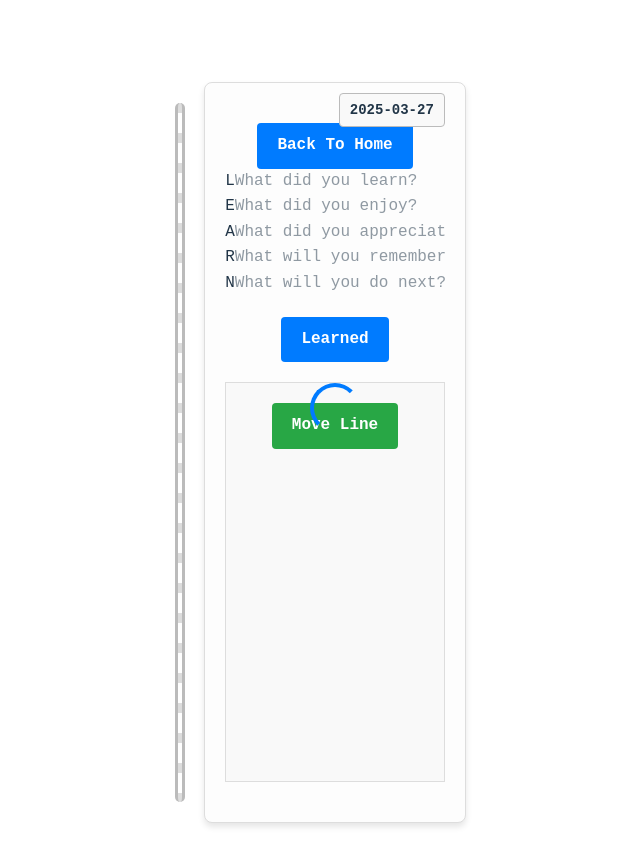
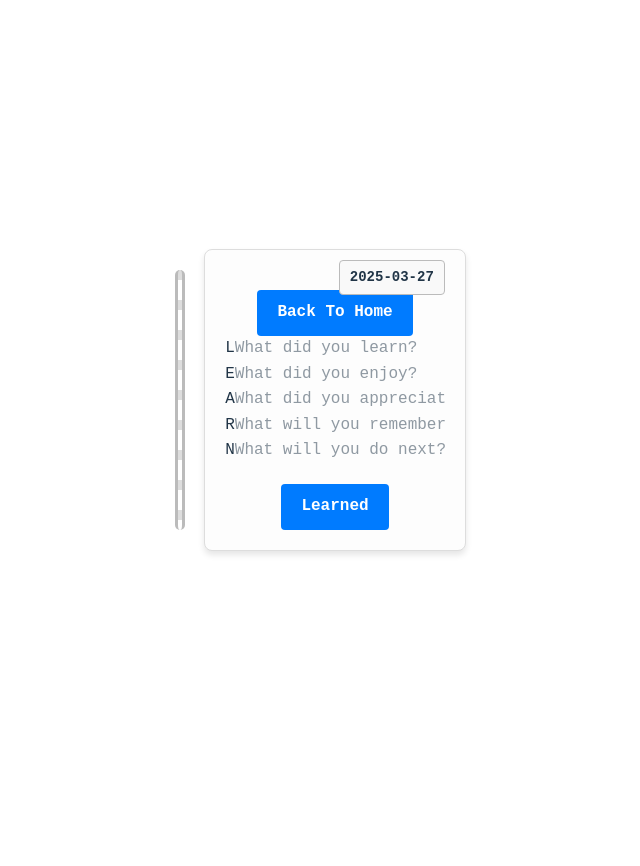
Before and after one commit to hjblloop/Brainmax, a React (Vite) app in the folder BrainMax/: page /LEARN in a window 1280 px wide. Shown: the top 866 px of the page, without its empty margins (305-945 px from the left). After the commit the page ends 800 px from the top, so only its background shows below. Built offline with nearby package versions, Linux system fonts and the light colour scheme.

Commit message:
added postgresql integration. removed spiral animation

```diff
--- a/BrainMax/src/Gong.css
+++ b/BrainMax/src/Gong.css
@@ -0,0 +1,44 @@
+@import "tailwindcss";
+
+#root {
+  max-width: 1280px;
+  margin: 0 auto;
+  padding: 2rem;
+  text-align: center;
+}
+
+.logo {
+  height: 6em;
+  padding: 1.5em;
+  will-change: filter;
+  transition: filter 300ms;
+}
+.logo:hover {
+  filter: drop-shadow(0 0 2em #646cffaa);
+}
+.logo.react:hover {
+  filter: drop-shadow(0 0 2em #61dafbaa);
+}
+
+@keyframes logo-spin {
+  from {
+    transform: rotate(0deg);
+  }
+  to {
+    transform: rotate(360deg);
+  }
+}
+
+@media (prefers-reduced-motion: no-preference) {
+  a:nth-of-type(2) .logo {
+    animation: logo-spin infinite 20s linear;
+  }
+}
+
+.card {
+  padding: 2em;
+}
+
+.read-the-docs {
+  color: #888;
+}
--- a/BrainMax/src/LEARN.css
+++ b/BrainMax/src/LEARN.css
@@ -100,75 +100,3 @@
 button:hover {
     background: #0056b3;
 }
-
-/* Container for the moving line */
-.moving-line-container {
-    position: relative;
-    width: 100%;
-    height: 400px; /* Adjust the height as needed */
-    background: #f9f9f9;
-    border: 1px solid #ddd;
-    overflow: hidden; /* Ensure the line doesn't go outside the container */
-    margin: 20px auto;
-    display: flex;
-    justify-content: center;
-    align-items: flex-start;
-}
-
-/* The line */
-.line {
-    position: absolute;
-    top: 0;
-    width: 50px;
-    height: 50px;
-    border: 4px solid transparent;
-    border-top: 4px solid #007bff;
-    border-left: 4px solid #007bff;
-    border-radius: 50%;
-    transform-origin: center;
-}
-
-/* Animation class */
-.animate-line {
-    animation: move-down 3s ease-in-out forwards;
-}
-
-/* Keyframes for moving the line down */
-@keyframes move-down {
-    0% {
-        transform: translateY(0) rotate(0deg);
-        box-shadow: 0 0 10px 2px rgba(0, 123, 255, 0.5),
-            0 0 20px 4px rgba(0, 123, 255, 0.3),
-            0 0 30px 6px rgba(0, 123, 255, 0.1);
-    }
-    50% {
-        transform: translateY(200px) rotate(180deg);
-        box-shadow: 0 0 10px 2px rgba(0, 123, 255, 0.5),
-            0 0 20px 4px rgba(0, 123, 255, 0.3),
-            0 0 40px 8px rgba(0, 123, 255, 0.1);
-    }
-    100% {
-        transform: translateY(400px) rotate(360deg);
-        box-shadow: 0 0 10px 2px rgba(0, 123, 255, 0.5),
-            0 0 30px 6px rgba(0, 123, 255, 0.2),
-            0 0 50px 10px rgba(0, 123, 255, 0.1);
-    }
-}
-
-/* Button to trigger the animation */
-.move-line-button {
-    margin-top: 20px;
-    padding: 10px 20px;
-    font-size: 16px;
-    font-weight: bold;
-    color: #fff;
-    background: #28a745;
-    border: none;
-    border-radius: 4px;
-    cursor: pointer;
-    transition: background 0.3s ease;
-}
-
-.move-line-button:hover {
-    background: #218838;
-}
--- a/BrainMax/src/LEARN.tsx
+++ b/BrainMax/src/LEARN.tsx
@@ -18,7 +18,7 @@
 
         setTimeout(() => {
             setAnimate(false);
-        }, 10000);
+        }, 5000);
     };
 
     const handleLEARNChange = (letter: string, value: string) => {
@@ -86,10 +86,6 @@
                 explanation="What will you do next?"
                 onChange={(value: string) => handleLEARNChange('N', value)} />
             <button className="LEARN-button" onClick={handleLEARNClick}>Learned</button>
-            <div className="moving-line-container">
-                <div className={`line ${animate ? 'animate-line' : ''}`}></div>
-                <button onClick={handleMoveLine} className="move-line-button">Move Line</button>
-            </div>
         </div>
     );
 }
```
Also changed, not shown: 1 other file (tests, documents, lock files or other folders).
